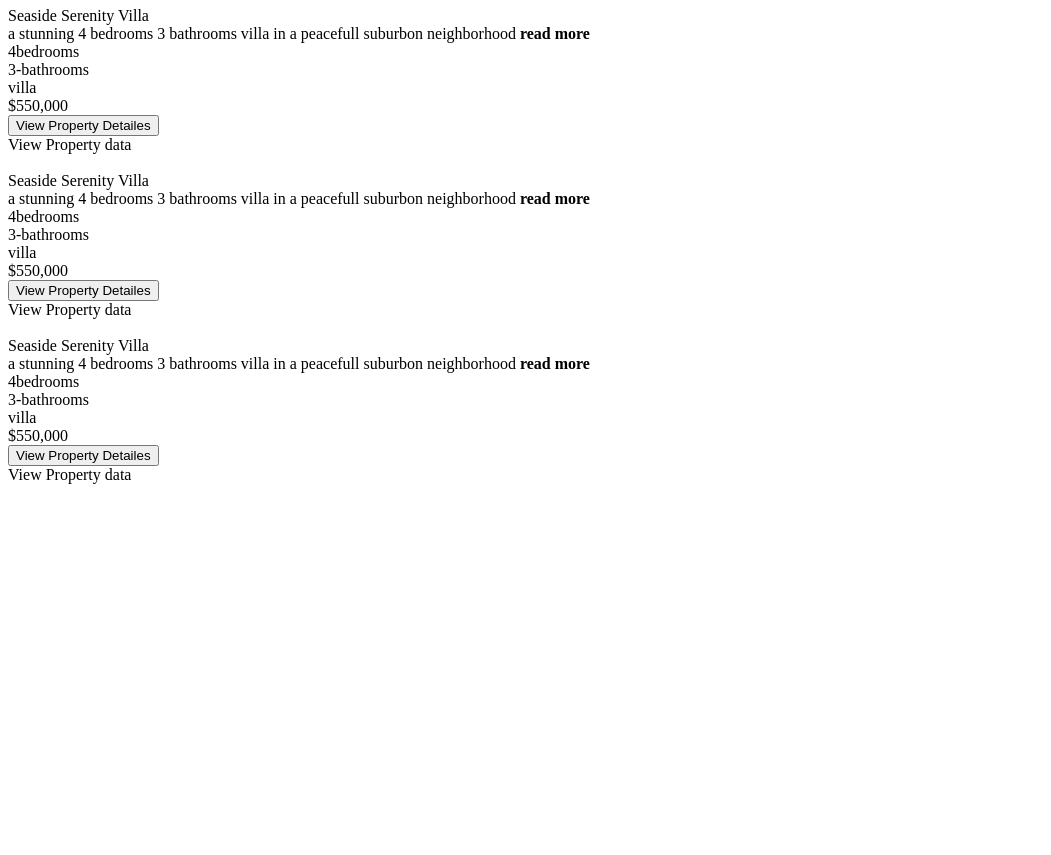
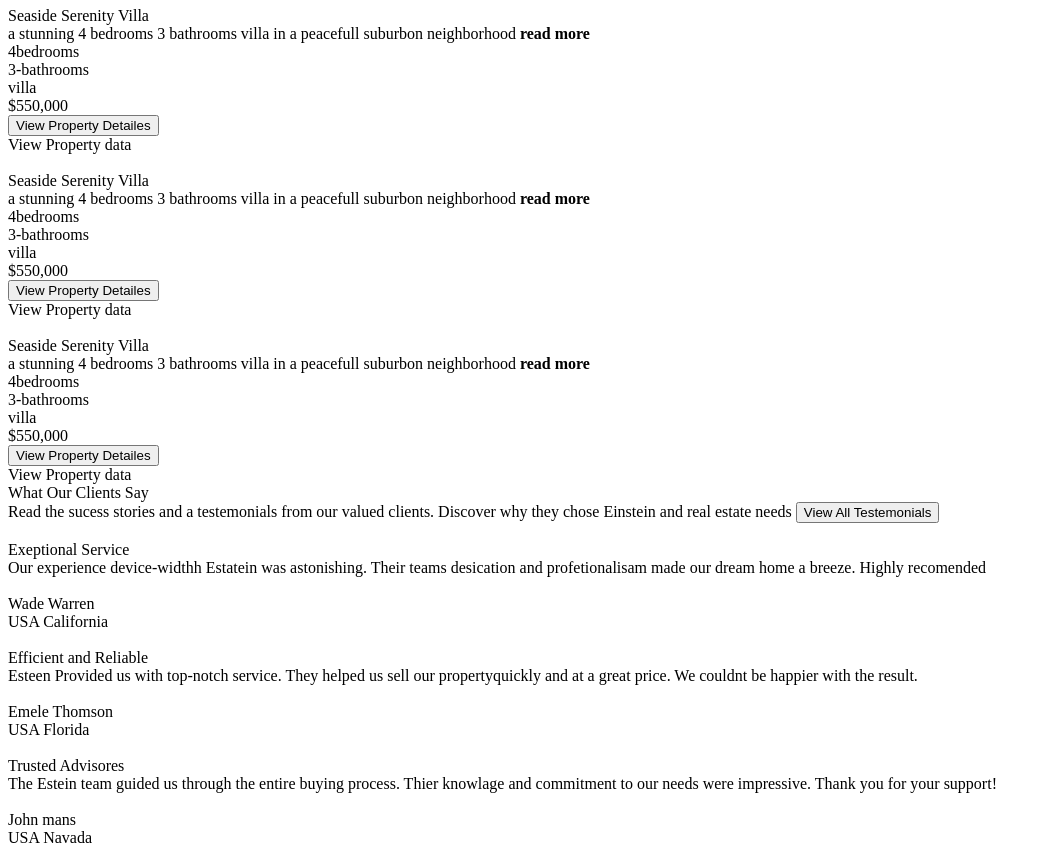
Before and after one commit to nahum22/group-project, a plain HTML site: page index.html in a window 1280 px wide. Shown: the part 472-1327 px from the top of the page, without its empty margins (0-1051 px from the left). Before the commit the page ends 964 px from the top, so only its background shows below. Drawn offline with Linux system fonts and the light colour scheme.

Commit message:
commiting revies

```diff
--- a/index.html
+++ b/index.html
@@ -179,6 +179,76 @@ a  stunning 4 bedrooms 3 bathrooms villa in a peacefull suburbon neighborhood <b
             <!-- end of card -->
     </div>
  <!-- end of all the caards -->
+<!--third section  -->
+
+<div class="top-headers">What Our Clients Say</div>
+<div class="top-content">Read the sucess stories and a testemonials from our valued clients.
+    Discover why they chose Einstein and real estate needs
+
+<button type="button" class="view-all">View All Testemonials</button>
+</div>
+
+<div class="review-section">
+
+<div class="review">
+<img src="">
+<div class="header-review"> Exeptional Service </div>
+<div class="content-review">
+Our experience device-widthh Estatein was astonishing. Their teams desication  and
+profetionalisam made our dream home a breeze. Highly recomended
+</div>
+<div class="reviewer">
+<img src="">
+<div class='reviewer-header'>Wade Warren   </div>
+<div class="content-review"> USA California</div>
+</div>
+</div>
+ <!-- end of review -->
+ <div class="review">
+    <img src="">
+    <div class="header-review"> Efficient and Reliable </div>
+    <div class="content-review">
+    Esteen Provided us with top-notch service. They helped us sell our propertyquickly and at a
+    great price. We couldnt be happier with the result.
+    </div>
+    <div class="reviewer">
+    <img src="">
+    <div class='reviewer-header'>Emele Thomson   </div>
+    <div class="content-review"> USA Florida</div>
+    </div>
+    </div>
+     <!-- end of review -->
+     <div class="review">
+        <img src="">
+        <div class="header-review">Trusted Advisores </div>
+        <div class="content-review">
+       The Estein team guided us through the entire buying process. Thier knowlage and
+       commitment to our needs were impressive. Thank you for your support!
+        </div>
+        <div class="reviewer">
+        <img src="">
+        <div class='reviewer-header'>John mans   </div>
+        <div class="content-review"> USA Navada</div>
+        </div>
+        </div>
+         <!-- end of review -->
+
+
+
+
+
+
+</div>
+
+ <!-- end of all reviewes -->
+
+
+
+
+
+
+
+
 
 
 
```
Also changed, not shown: images/bar1.png (added), images/image1.png (added), images/image2.png (added), images/image3.png (added), images/pattern1.png (added), images/pattern2.png (added), images/pic (1).png (added), images/pic.png (added), 3 other files.
